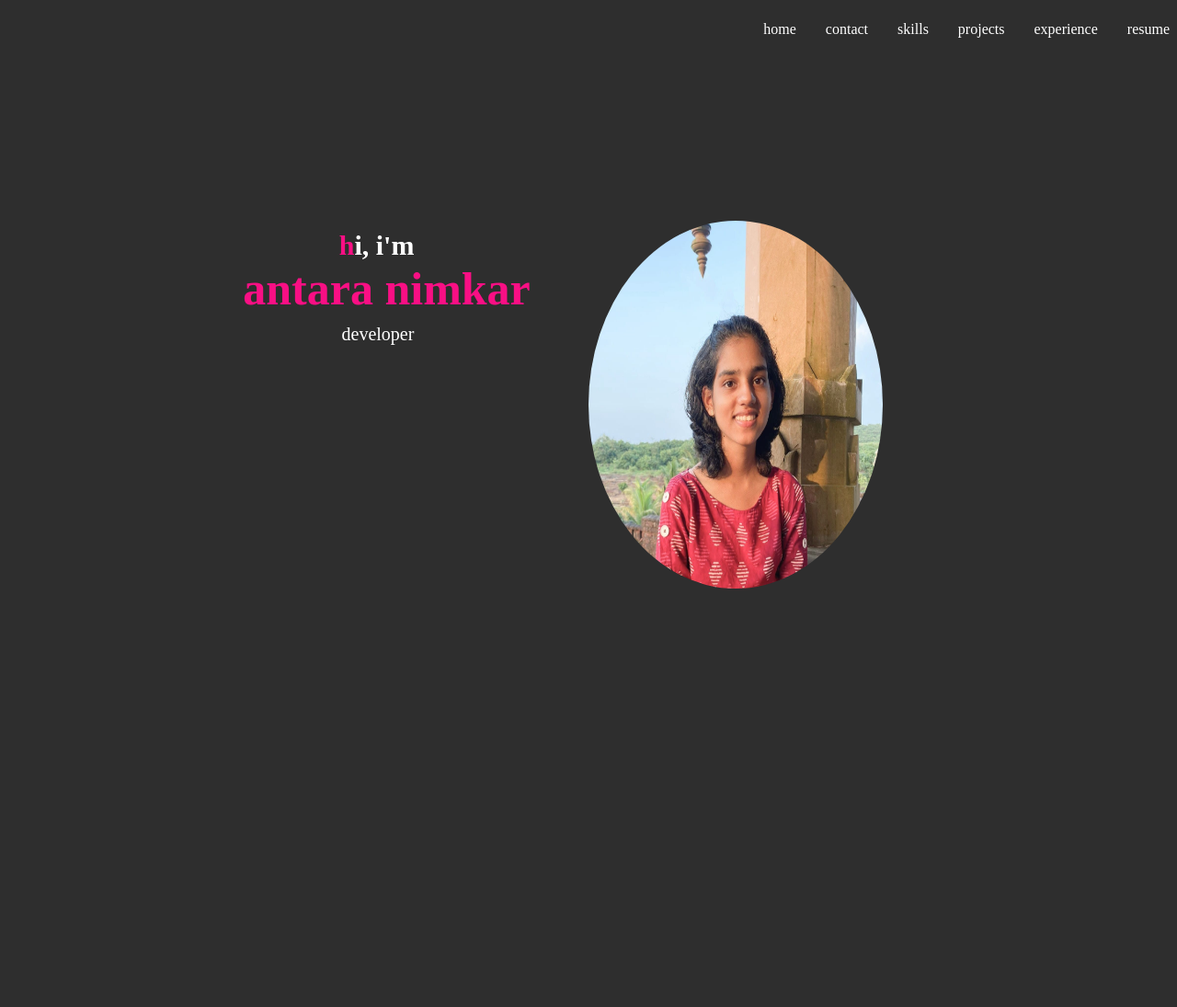
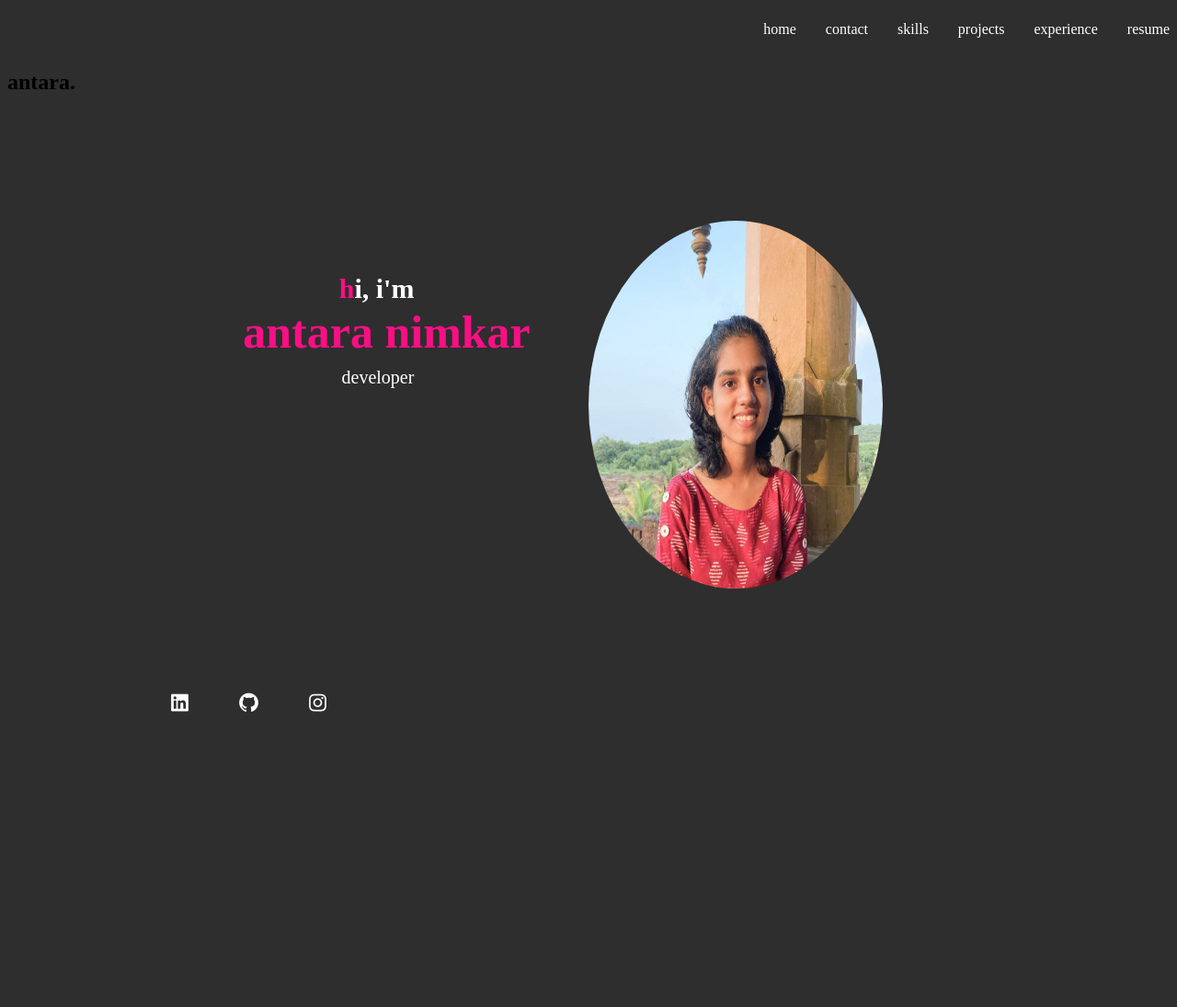
Before and after one commit to nocaptara/antarasportfolio, a plain HTML site: page index.html in a window 1280 px wide. Shown: the whole page at 92% size. Before the commit the page ends 1053 px from the top, so only its background shows below. Drawn offline with nearby package versions, Linux system fonts and the light colour scheme.

Commit message:
added logos

```diff
--- a/index.html
+++ b/index.html
@@ -5,6 +5,7 @@
     <meta name="viewport" content="width=device-width, initial-scale=1.0">
     <title>antara's portfolio</title>
     <link rel="stylesheet" href="style.css">
+    <link rel='stylesheet' href='https://unpkg.com/boxicons@2.1.4/css/boxicons.min.css' >
 </head>
 <body>
 
@@ -24,6 +25,7 @@
     &nbsp;&nbsp;&nbsp;&nbsp;&nbsp;&nbsp;
     <span id="resume"><a href="#resume">resume</a></span>
   </div>
+  <h2>antara.</h2>
 </header>
 <div="intro">
     <h4>hi, i'm</h4>
@@ -33,19 +35,24 @@
 <!-- image-->
 <div id="image">
   <img src="antarapic.jpeg" >
-
 </div>
+ <h1 id="contact">
+    <footer="socialaccounts">
+    <div class="socialacc">
+        <a href="https://www.linkedin.com/in/antaranimkar/"><i class='bx bxl-linkedin-square'></i></a>
+        &nbsp;&nbsp;&nbsp;&nbsp;&nbsp;&nbsp;
+        <a href="https://github.com/nocaptara"><i class='bx bxl-github'></i></a>
+        &nbsp;&nbsp;&nbsp;&nbsp;&nbsp;&nbsp;
+        <a href="https://www.instagram.com/antaraa.n/" target><i class='bx bxl-instagram'></i></a>
+        &nbsp;&nbsp;&nbsp;&nbsp;&nbsp;&nbsp;
+    </div>
+</footer>
+</h1>
 
 
-<footer="socialaccounts">
-        <div class="socialacc">
-            <a href="#insta"><i class='bx bxl-instagram'></i></a>
-            &nbsp;&nbsp;&nbsp;&nbsp;&nbsp;&nbsp;
-            <a href="#linkedin"><i class='bx bxl-linkedin-square'></i></a>
-            &nbsp;&nbsp;&nbsp;&nbsp;&nbsp;&nbsp;
-            <a href="#github"><i class='bx bxl-github' ></i></a>
-        </div>
-</footer>
+
+
+
 
 </body>
 </html>
```
